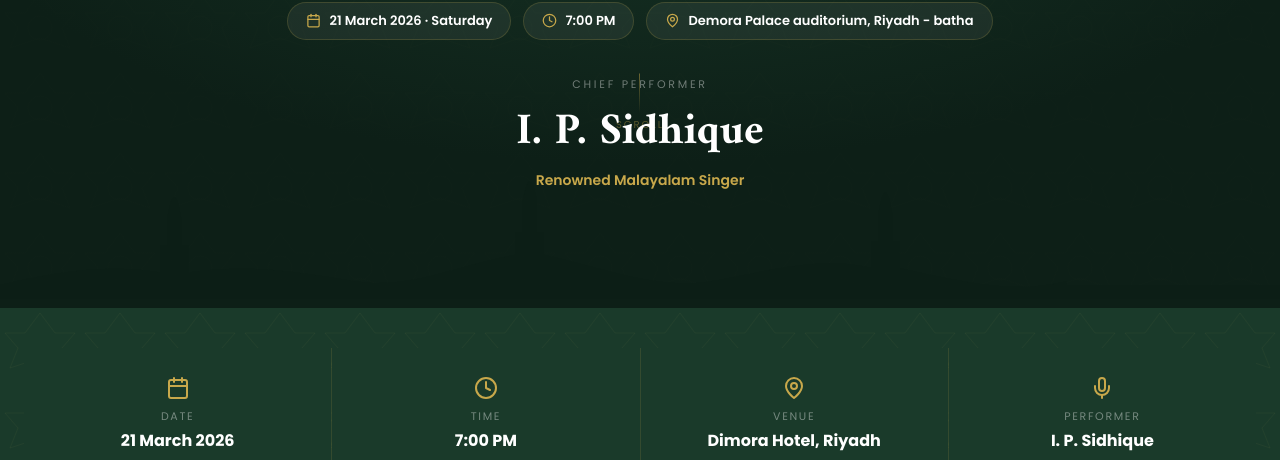
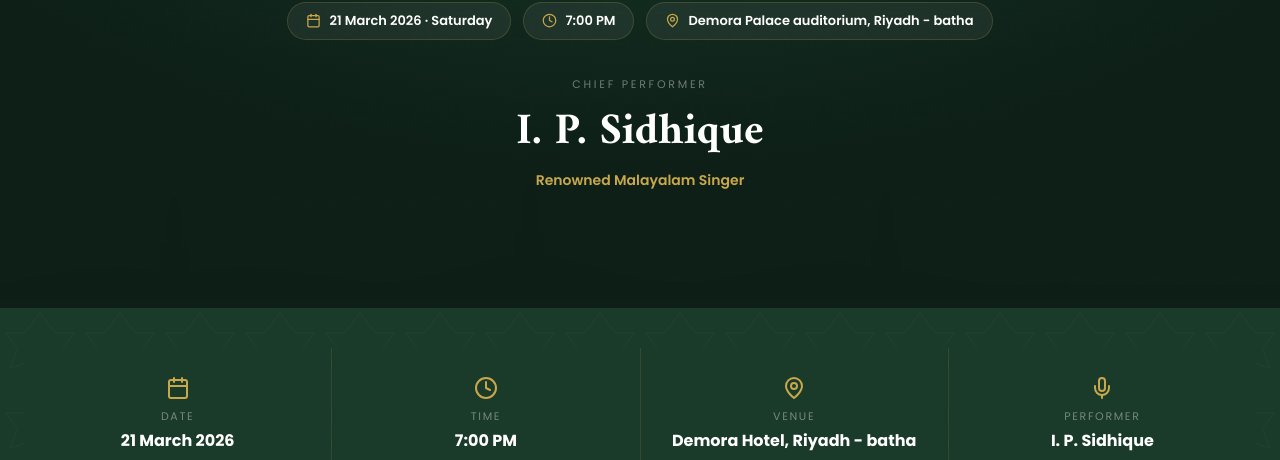
Before and after one commit to sahadsaleel/Unarv2026, a React (Vite) app: page / in a window 1280 px wide. Shown: the part 492-952 px from the top of the page. Built offline with nearby package versions, Linux system fonts and the light colour scheme.

Commit message:
place update

```diff
--- a/src/pages/Home.jsx
+++ b/src/pages/Home.jsx
@@ -180,16 +180,6 @@ const Home = () => {
                         </Link>
                     </motion.div> */}
                 </div>
-
-                {/* Scroll indicator */}
-                <motion.div
-                    animate={{ y: [0, 10, 0] }}
-                    transition={{ repeat: Infinity, duration: 2 }}
-                    style={{ position: 'absolute', bottom: '180px', display: 'flex', flexDirection: 'column', alignItems: 'center', gap: '4px' }}
-                >
-                    <div style={{ width: '1px', height: '40px', background: 'linear-gradient(to bottom, rgba(200,168,75,0.5), transparent)' }} />
-                    <span style={{ color: 'rgba(200,168,75,0.4)', fontSize: '10px', letterSpacing: '0.2em', textTransform: 'uppercase' }}>Scroll</span>
-                </motion.div>
             </section>
 
 
@@ -205,7 +195,7 @@ const Home = () => {
                         {[
                             { icon: <Calendar size={24} />, label: 'Date', value: '21 March 2026' },
                             { icon: <Clock size={24} />, label: 'Time', value: '7:00 PM' },
-                            { icon: <MapPin size={24} />, label: 'Venue', value: 'Dimora Hotel, Riyadh' },
+                            { icon: <MapPin size={24} />, label: 'Venue', value: 'Demora Hotel, Riyadh - batha' },
                             { icon: <Mic size={24} />, label: 'Performer', value: 'I. P. Sidhique' },
                         ].map(({ icon, label, value }, i) => (
                             <div key={i} style={{
```
